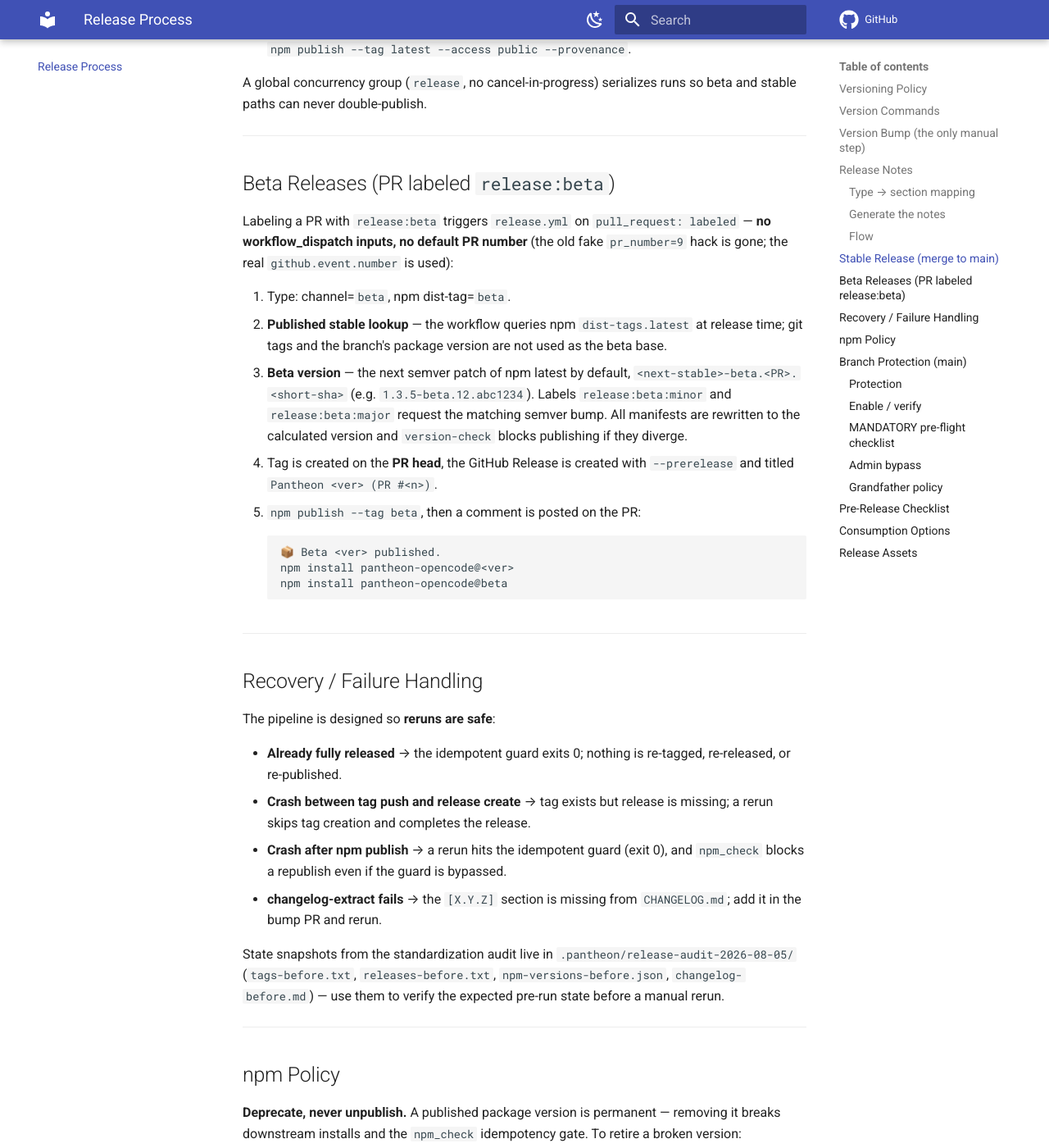
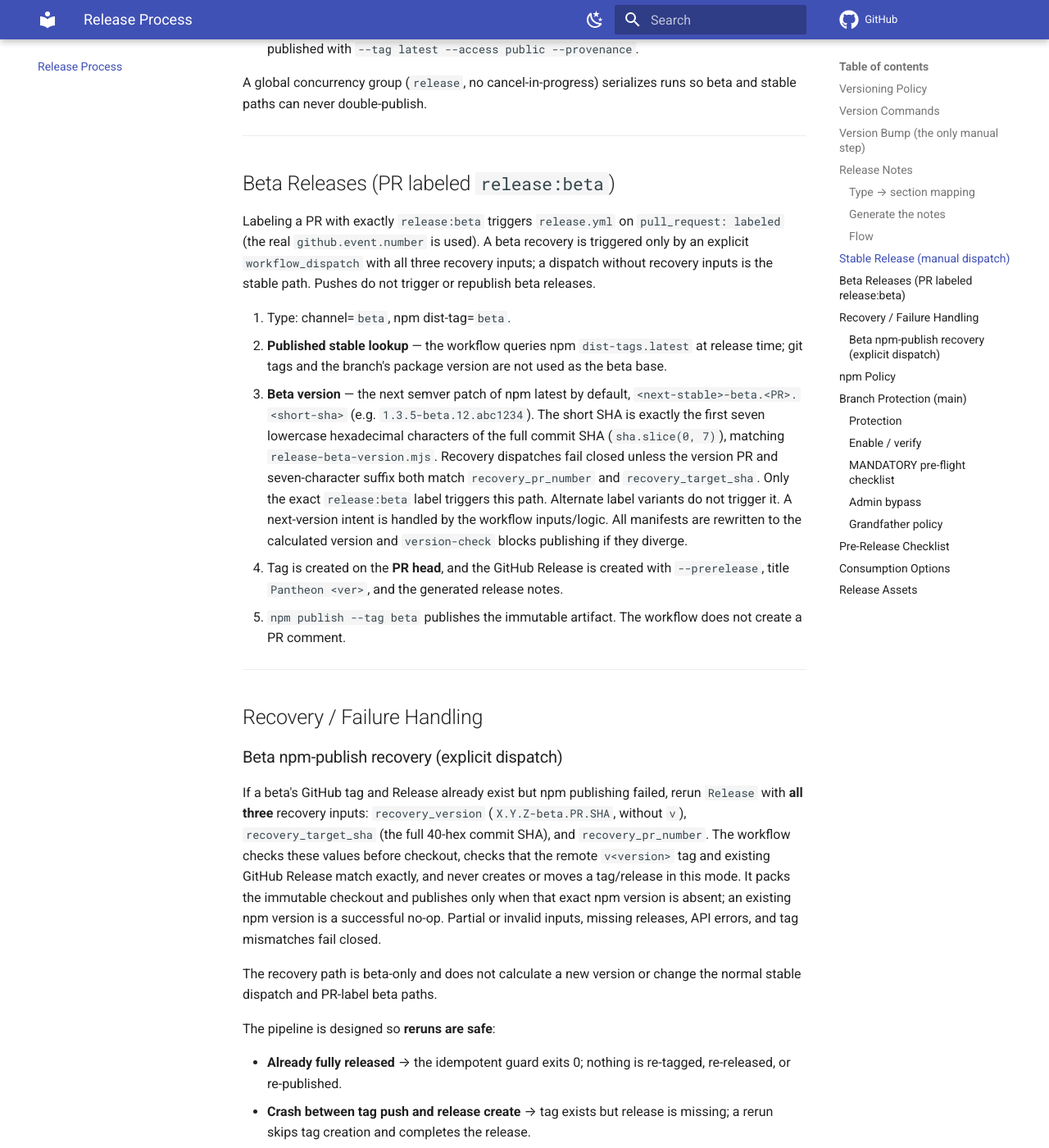
Before and after one commit to ils15/pantheon-opencode, an MkDocs documentation site: the page built from docs/RELEASING.md, in a window 1280 px wide and 1400 px high, scrolled down 4136 px. Shown: the whole window at 82% size. Built offline with MkDocs 1.6.1 and Material for MkDocs 9.7.7, drawn with Linux system fonts in a browser that asks for light colours; comment, search, counter and statistics services are not loaded; the version menu is left out; some of the changed text lies outside the part shown.

Commit message:
fix(release): add explicit beta recovery dispatch

````diff
--- a/docs/RELEASING.md
+++ b/docs/RELEASING.md
@@ -139,32 +139,30 @@ paste into the `[Unreleased]` CHANGELOG section (diagnostics go to stderr).
 
 ---
 
-## Stable Release (merge to `main`)
+## Stable Release (manual dispatch)
 
-Merging the version-bump PR to `main` triggers
-[`.github/workflows/release.yml`](../.github/workflows/release.yml) on
-`push: main` (ignores `github-actions[bot]` pushes):
+Dispatching [`.github/workflows/release.yml`](../.github/workflows/release.yml)
+without recovery inputs runs the stable release path:
 
 1. **Type**: channel=`stable`, npm dist-tag=`latest`.
 2. **Version gate** — package.json must be a clean `X.Y.Z` and not strictly
    behind the latest stable git tag (exact `vX.Y.Z` tags only; `-beta.*`
    pre-release tags are excluded from the comparison). Fails loudly if the
    version was never bumped.
-3. **Pack and verify** — `npm pack --dry-run` sanity check.
+3. **Pack and verify** — the validation job packs an immutable artifact with
+   lifecycle scripts disabled.
 4. **Idempotent guard** — if tag `vX.Y.Z` exists AND its GitHub Release
    exists, exit 0 (already released). If the tag exists but the release is
    missing, continue and complete the release (tag creation is skipped).
 5. **Release body** — `node scripts/changelog-extract.mjs X.Y.Z` extracts the
    `## [X.Y.Z] - date` section from `CHANGELOG.md` into
    `.github/release-notes.md`; fails if the section is missing.
-6. **Tag creation (workflow-owned)** — an annotated tag
-   `git tag -a vX.Y.Z -m "chore(release): vX.Y.Z"` is created **on the exact
-   merge commit** (`github.sha`) and pushed.
+6. **Tag creation (workflow-owned)** — a tag ref is created through the
+   repository-scoped GitHub API **on the exact dispatch target SHA**.
 7. **GitHub Release** —
-   `gh release create vX.Y.Z --target <merge-sha> --verify-tag --title "Pantheon vX.Y.Z" --notes-file .github/release-notes.md`.
-8. **npm publish (LAST)** — gated by `npm_check` (version already on npm
-   `latest`? skip) then
-   `npm publish --tag latest --access public --provenance`.
+   `gh release create vX.Y.Z --target <dispatch-sha> --verify-tag --title "Pantheon vX.Y.Z" --notes-file release-artifact/release-notes.md`.
+8. **npm publish (LAST)** — gated by the idempotency lookup, then the immutable
+   artifact is published with `--tag latest --access public --provenance`.
 
 A global concurrency group (`release`, no cancel-in-progress) serializes
 runs so beta and stable paths can never double-publish.
@@ -173,32 +171,49 @@ runs so beta and stable paths can never double-publish.
 
 ## Beta Releases (PR labeled `release:beta`)
 
-Labeling a PR with `release:beta` triggers `release.yml` on
-`pull_request: labeled` — **no workflow_dispatch inputs, no default PR
-number** (the old fake `pr_number=9` hack is gone; the real
-`github.event.number` is used):
+Labeling a PR with exactly `release:beta` triggers `release.yml` on
+`pull_request: labeled` (the real `github.event.number` is used). A beta
+recovery is triggered only by an explicit `workflow_dispatch` with all three
+recovery inputs; a dispatch without recovery inputs is the stable path. Pushes
+do not trigger or republish beta releases.
 
 1. Type: channel=`beta`, npm dist-tag=`beta`.
 2. **Published stable lookup** — the workflow queries npm `dist-tags.latest` at
    release time; git tags and the branch's package version are not used as the
    beta base.
 3. **Beta version** — the next semver patch of npm latest by default,
-   `<next-stable>-beta.<PR>.<short-sha>` (e.g. `1.3.5-beta.12.abc1234`).
-   Labels `release:beta:minor` and `release:beta:major` request the matching
-   semver bump. All manifests are rewritten to the calculated version and
-   `version-check` blocks publishing if they diverge.
-4. Tag is created on the **PR head**, the GitHub Release is created with
-   `--prerelease` and titled `Pantheon <ver> (PR #<n>)`.
-5. `npm publish --tag beta`, then a comment is posted on the PR:
-   ```
-   📦 Beta <ver> published.
-   npm install pantheon-opencode@<ver>
-   npm install pantheon-opencode@beta
-   ```
+   `<next-stable>-beta.<PR>.<short-sha>` (e.g. `1.3.5-beta.12.abc1234`). The
+   short SHA is exactly the first seven lowercase hexadecimal characters of
+   the full commit SHA (`sha.slice(0, 7)`), matching `release-beta-version.mjs`.
+   Recovery dispatches fail closed unless the version PR and seven-character
+   suffix both match `recovery_pr_number` and `recovery_target_sha`.
+   Only the exact `release:beta` label triggers this path. Alternate label
+   variants do not trigger it. A next-version intent is handled by the
+   workflow inputs/logic. All manifests are rewritten to the calculated
+   version and `version-check` blocks publishing if they diverge.
+4. Tag is created on the **PR head**, and the GitHub Release is created with
+   `--prerelease`, title `Pantheon <ver>`, and the generated release notes.
+5. `npm publish --tag beta` publishes the immutable artifact. The workflow does
+   not create a PR comment.
 
 ---
 
 ## Recovery / Failure Handling
+
+### Beta npm-publish recovery (explicit dispatch)
+
+If a beta's GitHub tag and Release already exist but npm publishing failed,
+rerun `Release` with **all three** recovery inputs: `recovery_version`
+(`X.Y.Z-beta.PR.SHA`, without `v`), `recovery_target_sha` (the full 40-hex
+commit SHA), and `recovery_pr_number`. The workflow checks these values before
+checkout, checks that the remote `v<version>` tag and existing GitHub Release
+match exactly, and never creates or moves a tag/release in this mode. It packs
+the immutable checkout and publishes only when that exact npm version is
+absent; an existing npm version is a successful no-op. Partial or invalid
+inputs, missing releases, API errors, and tag mismatches fail closed.
+
+The recovery path is beta-only and does not calculate a new version or change
+the normal stable dispatch and PR-label beta paths.
 
 The pipeline is designed so **reruns are safe**:
 
@@ -207,7 +222,7 @@ The pipeline is designed so **reruns are safe**:
 - **Crash between tag push and release create** → tag exists but release is
   missing; a rerun skips tag creation and completes the release.
 - **Crash after npm publish** → a rerun hits the idempotent guard (exit 0),
-  and `npm_check` blocks a republish even if the guard is bypassed.
+  and the npm existence check prevents publishing the same version again.
 - **changelog-extract fails** → the `[X.Y.Z]` section is missing from
   `CHANGELOG.md`; add it in the bump PR and rerun.
 
````
Also changed, not shown: IMPL-beta-recovery-cleanup.md (added, +30 -0 lines), README.md (+6 -3 lines), docs/RELEASE.md (+23 -9 lines), 2 other files.
